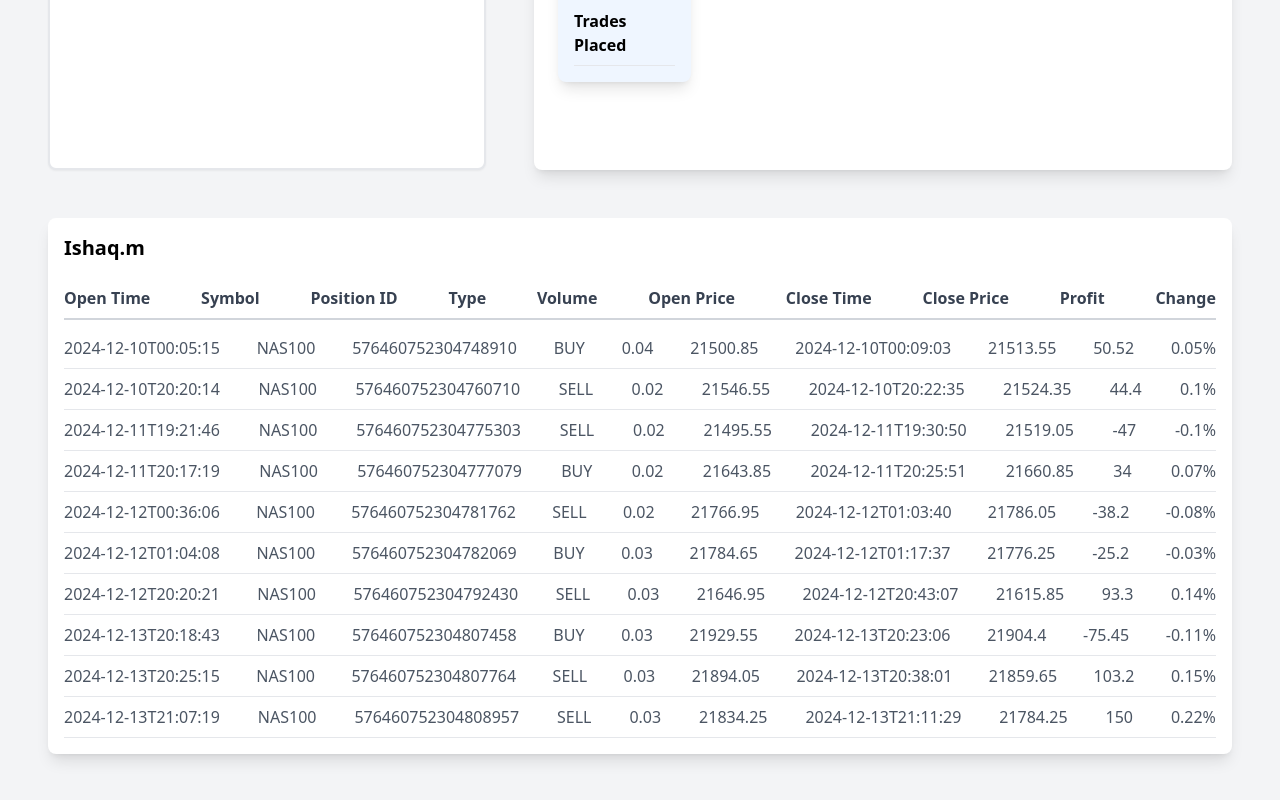
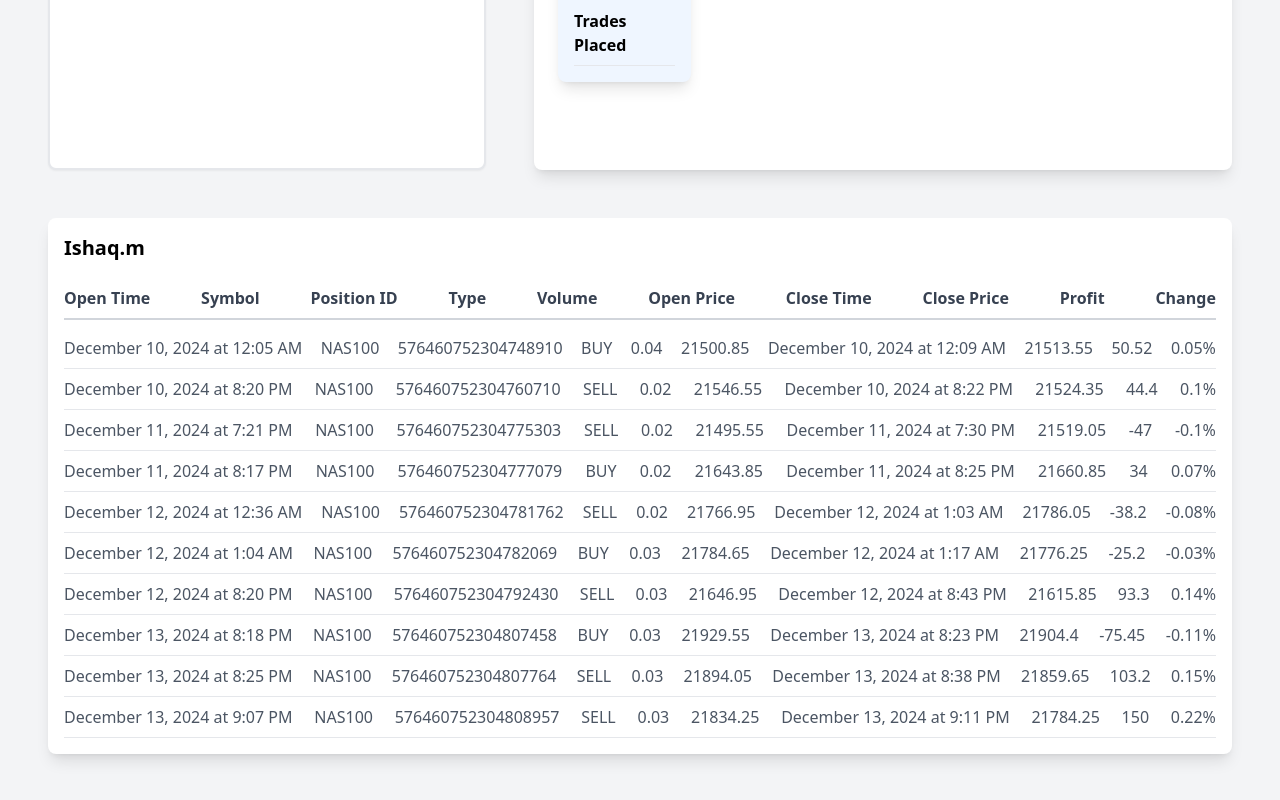
Before and after one commit to jayk-gupta/assignment, a React (Vite) app: page / in a window 1280 px wide. Shown: the part 1039-1839 px from the top of the page. Built offline with nearby package versions, Linux system fonts and the light colour scheme.

Commit message:
date format fixed

```diff
--- a/src/components/Trading log/TradingLog.tsx
+++ b/src/components/Trading log/TradingLog.tsx
@@ -27,7 +27,17 @@ const TradingLog: React.FC<TradingLogProps> = ({ selectedTrader }) => {
   if (!selectedTrader) {
     return <div>No trader selected.</div>;
   }
-
+  const formatDate = (isoString: string): string => {
+    const date = new Date(isoString);
+    return date.toLocaleString("en-US", {
+      year: "numeric",
+      month: "long",
+      day: "numeric",
+      hour: "numeric",
+      minute: "2-digit",
+      hour12: true,
+    });
+  };
   return (
     <div className={styles.tradingLog}>
       <h2 className="text-xl font-semibold mb-4">{selectedTrader.username}</h2>
@@ -57,13 +67,13 @@ const TradingLog: React.FC<TradingLogProps> = ({ selectedTrader }) => {
             <li key={index} className={styles.tradePosition}>
               <ul className={styles.positionDetails}>
                 <li className={styles.positionRow}>
-                  <span className={styles.value}>{position.openTime}</span>
+                  <span className={styles.value}>{formatDate(position.openTime)}</span>
                   <span className={styles.value}>{position.symbol}</span>
                   <span className={styles.value}>{position.positionId}</span>
                   <span className={styles.value}>{position.type}</span>
                   <span className={styles.value}>{position.volume}</span>
                   <span className={styles.value}>{position.openPrice}</span>
-                  <span className={styles.value}>{position.closeTime}</span>
+                  <span className={styles.value}>{formatDate(position.closeTime)}</span>
                   <span className={styles.value}>{position.closePrice}</span>
                   <span className={styles.value}>{position.profit}</span>
                   <span className={styles.value}>{position.change}</span>
--- a/src/components/Trading log/tradingLog.module.css
+++ b/src/components/Trading log/tradingLog.module.css
@@ -22,10 +22,10 @@
 
 /* Styling for the row of data */
 .positionRow {
-  @apply flex justify-between py-2;
+  @apply flex justify-between  py-2;
 }
 .positionRowHeading {
-  @apply justify-between flex gap-4 py-2;
+  @apply justify-between flex  py-2;
 }
 
 /* Label style for headers */
```
